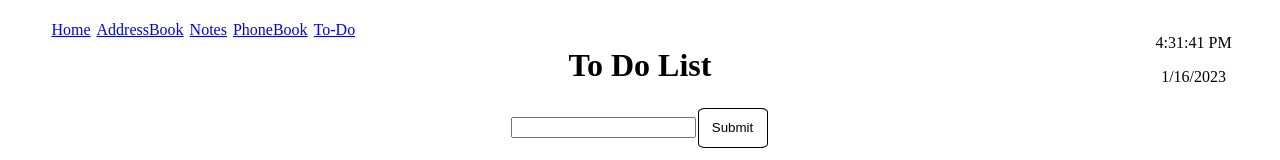
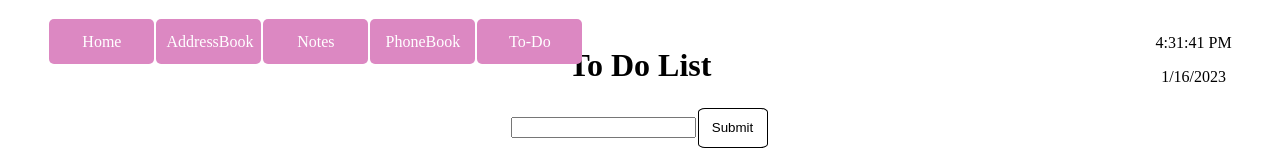
Before and after one commit to katrinalea/organiser, a React (Create React App) app: page /todo in a window 1280 px wide. Shown: the top 160 px of the page. Built offline with nearby package versions, Linux system fonts and the light colour scheme; no server answers; the HTML template or start-up script is replaced by a standard one.

Commit message:
nav bar css and table spacing

```diff
--- a/src/app.css
+++ b/src/app.css
@@ -19,6 +19,10 @@ table {
   padding: 10px;
 }
 
+li {
+  list-style-type:none
+}
+
 button {
   margin: 2px;
   background-color: white;
@@ -31,12 +35,19 @@ button {
 }
 
 a {
-  margin: 3px;
-  background-color: white;
+  margin: 1px;
   cursor: pointer;
   margin-bottom: 5%;
-  justify-content: center;
-  padding: auto;
+  display: block;
+  width: 85px;
+  height: 25px;
+  background: #dc88c2;
+  padding: 10px;
+  justify-content: center ;
+  border-radius: 5px;
+  color: white;
+  line-height: 25px;
+  text-decoration: none;
 }
 
 a:hover {
@@ -74,13 +85,13 @@ body {
   font-size: x-large;
 
   /* animation properties */
-  -moz-transform: translateX(-50%);
-  -webkit-transform: translateX(-50%);
-  transform: translateX(-50%);
+  -moz-transform: translateX(-25%);
+  -webkit-transform: translateX(-25%);
+  transform: translateX(-25%);
 
-  -moz-animation: my-animation 40s linear infinite;
-  -webkit-animation: my-animation 40s linear infinite;
-  animation: my-animation 40s linear infinite;
+  -moz-animation: my-animation 30s linear infinite;
+  -webkit-animation: my-animation 30s linear infinite;
+  animation: my-animation 30s linear infinite;
 }
 
 /* for Chrome */
--- a/src/pages/home.tsx
+++ b/src/pages/home.tsx
@@ -30,7 +30,7 @@ export default function Home(): JSX.Element {
         setRandomQuote(
           allQuotes[generateRandomNumber(0, allQuotes.length - 1)]
         ),
-      40000
+      30000
     );
     return function cleanup() {
       clearInterval(timer);
```
